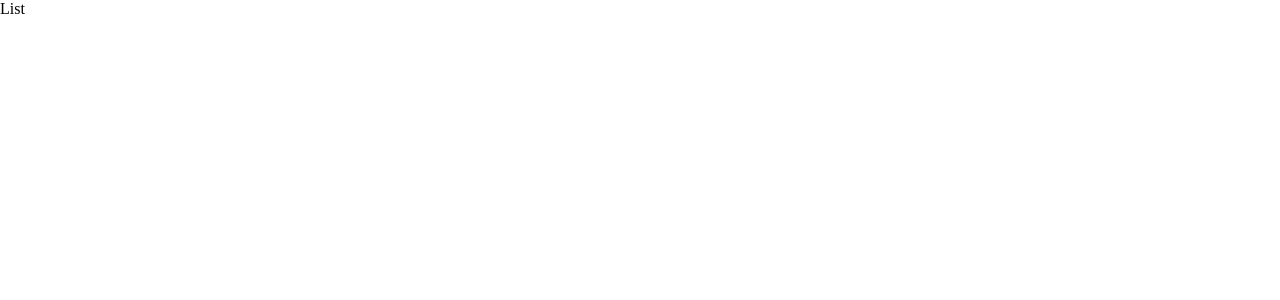
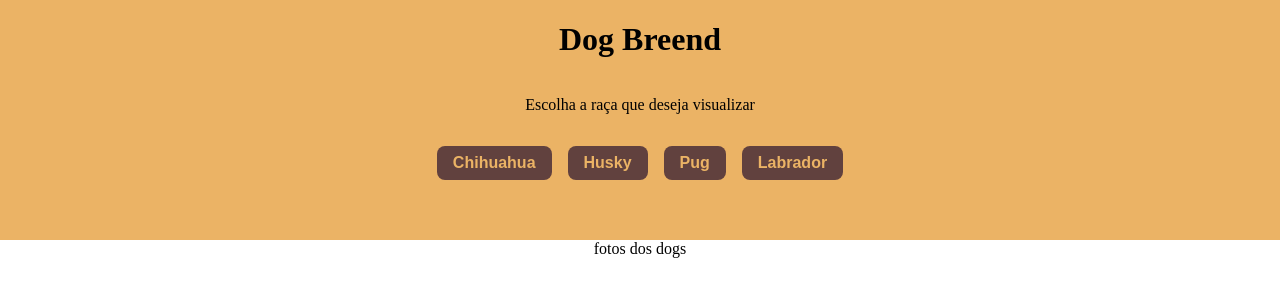
Before and after one commit to Renan-Ma/DogBreed, a React (Create React App) app: page /list in a window 1280 px wide. Shown: the top 300 px of the page. Built offline with nearby package versions, Linux system fonts and the light colour scheme; no server answers.

Commit message:
criado header

```diff
--- a/src/Pages/List/List.tsx
+++ b/src/Pages/List/List.tsx
@@ -1,9 +1,31 @@
-import React from 'react'
+import React, { useEffect } from "react";
+import { getList } from "../../Services/request";
+import { Button, Header, MainContainer } from "./styled";
 
 const List = () => {
+  const [dataList, setDataList] = React.useState({});
+  const [breend, setBreend] = React.useState("");
+
+  useEffect(() => {
+    getList(setDataList, breend);
+  }, [breend]);
+
+  // console.log(dataList);
   return (
-    <div>List</div>
-  )
-}
+    <MainContainer>
+      <Header>
+        <h1>Dog Breend</h1>
+        <p>Escolha a raça que deseja visualizar</p>
+        <div>
+          <Button onClick={() => setBreend("chihuahua")}>Chihuahua</Button>
+          <Button onClick={() => setBreend("husky")}>Husky</Button>
+          <Button onClick={() => setBreend("pug")}>Pug</Button>
+          <Button onClick={() => setBreend("labrador")}>Labrador</Button>
+        </div>
+      </Header>
+      <div>fotos dos dogs</div>
+    </MainContainer>
+  );
+};
 
-export default List
+export default List;
--- a/src/Pages/List/styled.jsx
+++ b/src/Pages/List/styled.jsx
@@ -0,0 +1,32 @@
+import styled from "styled-components";
+
+export const MainContainer = styled.div`
+  display: flex;
+  flex-direction: column;
+  align-items: center;
+`;
+
+export const Header = styled.div`
+  display: flex;
+  flex-direction: column;
+  align-items: center;
+  background-color: #ebb365;
+  height: 30vh;
+  width: 100%;
+`;
+
+export const Button = styled.button`
+  margin: 1rem 0.5rem;
+  padding: 0.50rem 1rem;
+  border: none;
+  border-radius: 8px;
+  font-size: 1rem;
+  font-weight: bold;
+  background-color: #61413e;
+  transition: 0.2s;
+  color: #ebb365;
+  :hover {
+    cursor: pointer;
+    box-shadow: 0px 0px 10px #61413e;
+  }
+`;
--- a/src/Pages/Register/Register.tsx
+++ b/src/Pages/Register/Register.tsx
@@ -4,6 +4,7 @@ import { MainContainer, Button } from "./styled";
 import { useNavigate } from "react-router-dom";
 import axios from "axios";
 import { BASE_URL } from "../../Constants/Url";
+import { RegisterDTO } from "../../Types/RegisterDTO";
 
 const Register = () => {
   const navigate = useNavigate();
@@ -15,11 +16,11 @@ const Register = () => {
   };
 
   const onSubmitLogin = async () => {
-    const body = {email: email}
+    const body:RegisterDTO = {email}
      await axios
       .post(`${BASE_URL}/register`, body)
       .then((res) => {
-        localStorage.setItem("token", res.data.user.token);
+        localStorage.setItem("token", res.data.user.token as string);
         navigate("/list");
       })
       .catch((err) => {
--- /dev/null
+++ b/src/Services/request.ts
@@ -0,0 +1,18 @@
+import axios from "axios"
+import { BASE_URL } from "../Constants/Url"
+
+export const getList = async (dataList:any, breend:string) => {
+  try {
+    const token:any = {headers:{Authorization: localStorage.getItem("token")}}
+    await axios.get(`${BASE_URL}/list?breed=${breend}`, token)
+      .then((res) => {
+        dataList(res.data)
+      })
+      .catch((err) => {
+        console.log(err.response)
+      })
+
+  } catch (error) {
+
+  }
+}
--- /dev/null
+++ b/src/Types/RegisterDTO.ts
@@ -0,0 +1,3 @@
+export interface RegisterDTO{
+  email:string
+}
```
